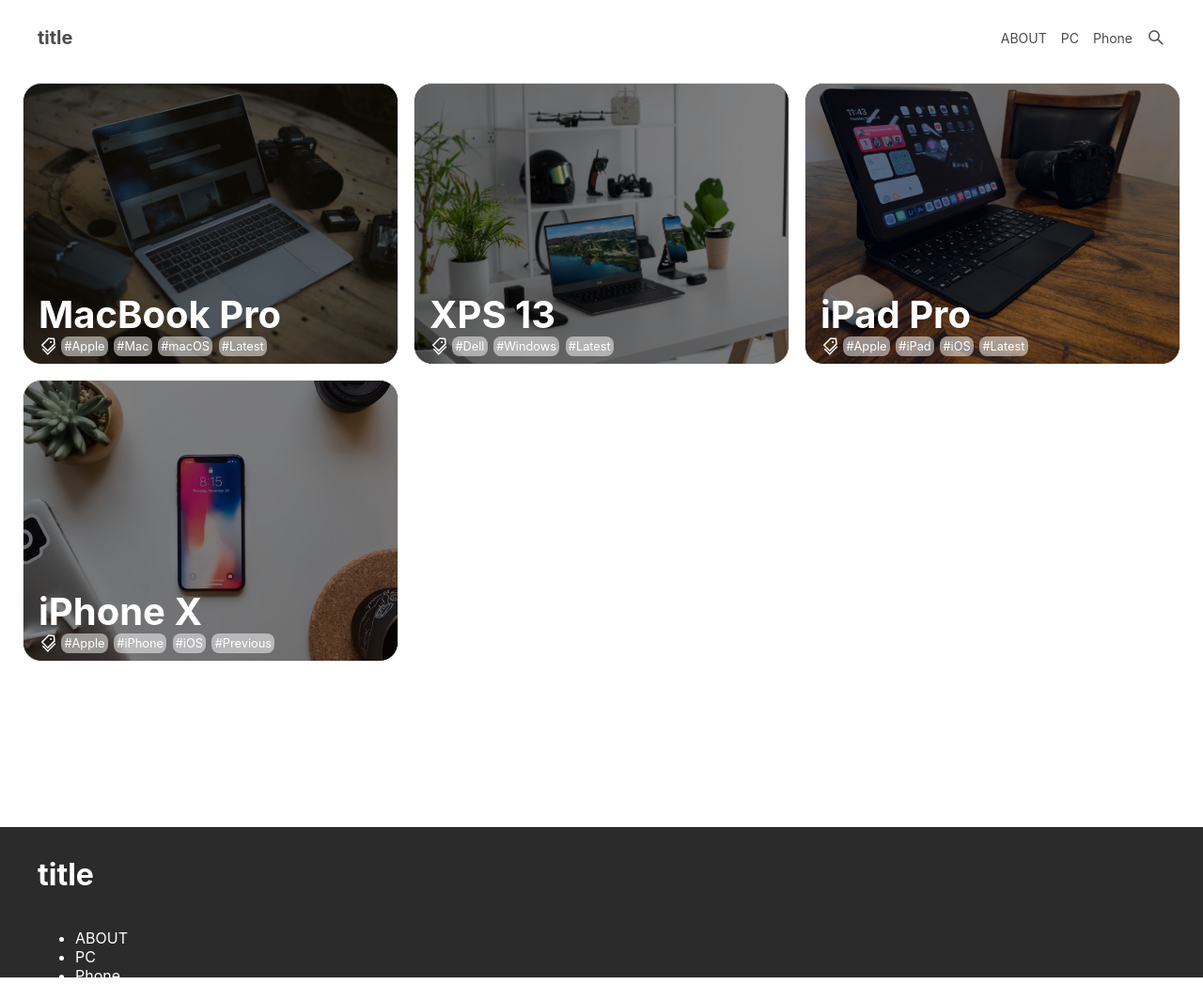
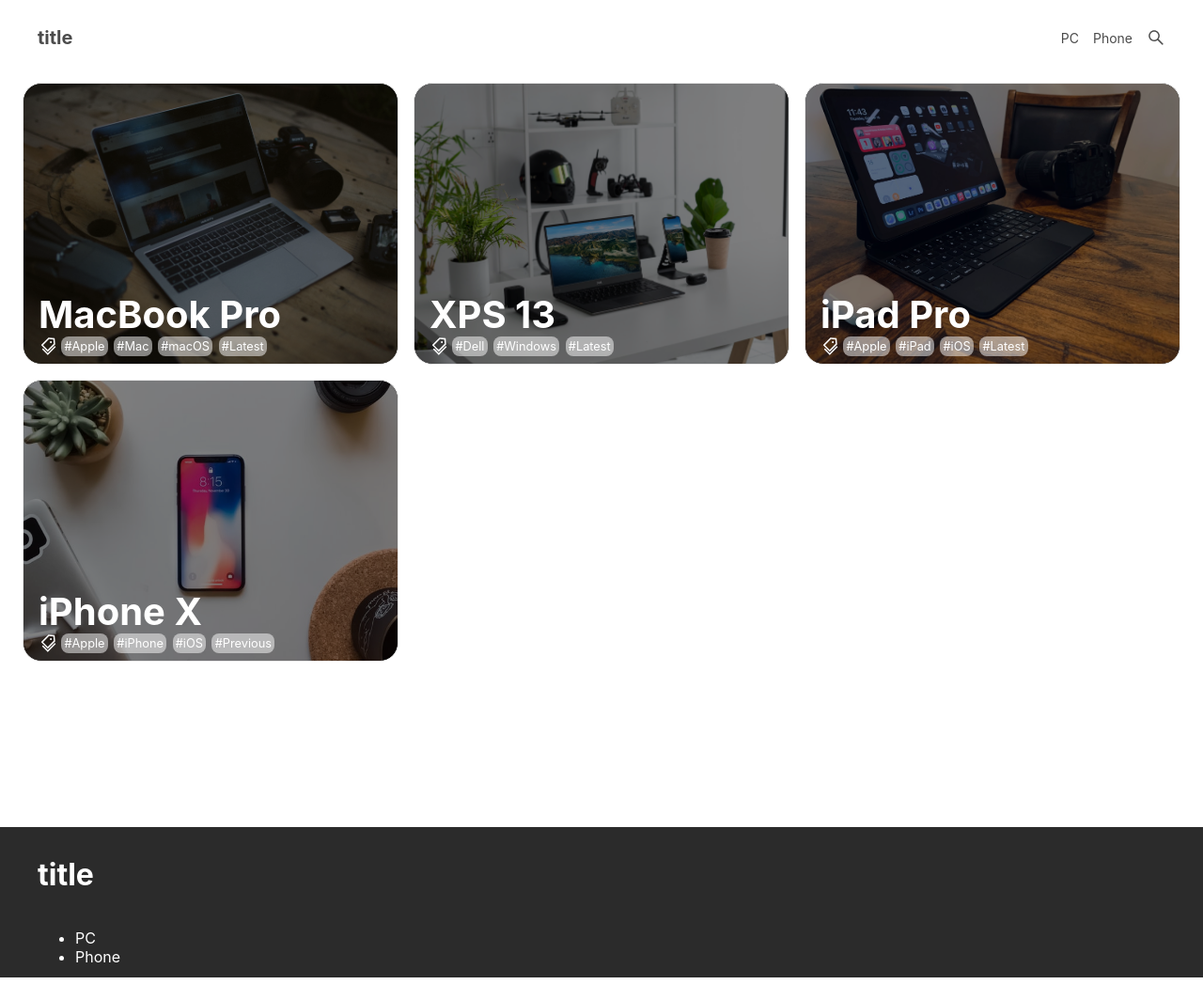
Before and after one commit to datt16/PC-Phone_Site, a Next.js app: page / in a window 1280 px wide. Shown: the whole page at 94% size. Built offline with nearby package versions, Linux system fonts and the light colour scheme.

Commit message:
:art: ABOUTへのリンクを削除

```diff
--- a/src/components/footer.jsx
+++ b/src/components/footer.jsx
@@ -9,9 +9,6 @@
       </h1>
       <nav className={styles.nav}>
         <ul>
-          <li>
-            <a href="#">ABOUT</a>
-          </li>
           <li>
             <a href="#">PC</a>
           </li>
--- a/src/components/header.jsx
+++ b/src/components/header.jsx
@@ -10,9 +10,6 @@
       </h1>
       <nav className={styles.nav}>
         <ul>
-          <li>
-            <a href="#">ABOUT</a>
-          </li>
           <li>
             <a href="#">PC</a>
           </li>
```
